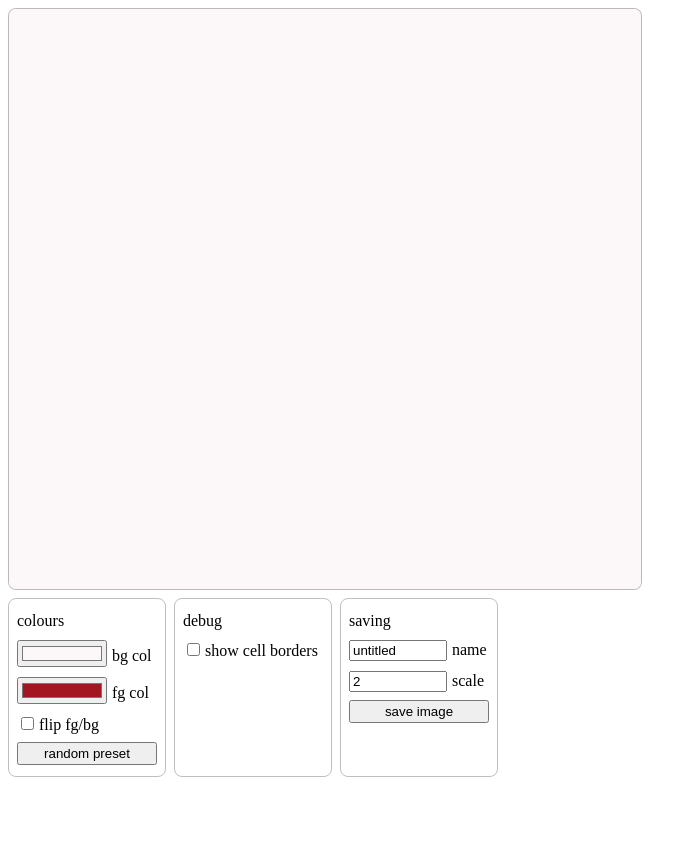
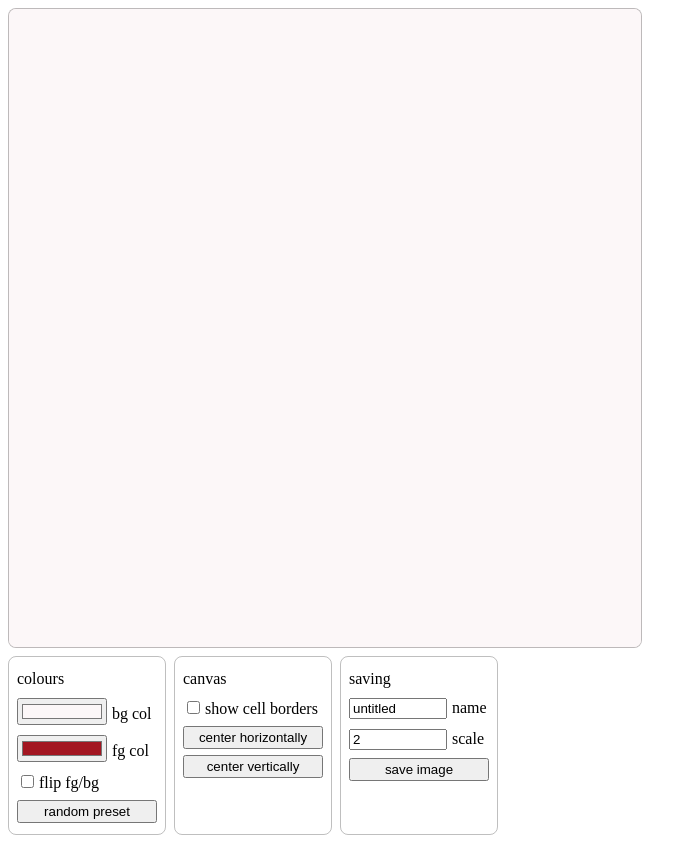
Before and after one commit to timbusuttil/box-drawing, a Vue app: page / in a window 1280 px wide. Shown: the whole page, without its empty margins (0-697 px from the left). Before the commit the page ends 800 px from the top, so only its background shows below. Built offline with nearby package versions, Linux system fonts and the light colour scheme.

Commit message:
centering shortcutes

```diff
--- a/src/App.vue
+++ b/src/App.vue
@@ -1,5 +1,7 @@
 <template>
-  <BoxCanvas :width="21" :height="10" />
+  <BoxCanvas :width="21" :height="11" />
+  <!-- test data for centering -->
+  <!-- <BoxCanvas :width="5" :height="5" :startData="[' ',' ','o','o','o',' ',' ','o','o','o',' ',' ','o','o','o',' ',' ',' ',' ',' ',' ',' ',' ',' ',' ']" /> -->
 </template>
 
 <script>
--- a/src/components/BoxCanvas.vue
+++ b/src/components/BoxCanvas.vue
@@ -19,8 +19,10 @@
       <button @click="setColorsFromPresets">random preset</button>
     </div>
     <div class="control-group">
-      <p>debug</p>
+      <p>canvas</p>
       <label><input type="checkbox" v-model="showBorders">show cell borders</label>
+      <button @click="center('horizontal')">center horizontally</button>
+      <button @click="center('vertical')">center vertically</button>
     </div>
     <div class="control-group">
       <p>saving</p>
@@ -149,16 +151,13 @@ export default {
       if (e.key === 'ArrowLeft') { this.arrowNav('w') } else
       if (e.key === 'ArrowRight') { this.arrowNav('e') } else
       if (e.key === 'Escape') { this.selectedCells = [] } else
-      if (e.key === 'a' && e.metaKey) { this.selectAll() } else
+      if (e.key === 'a' && e.metaKey) { e.preventDefault(); this.selectAll() } else
       if (e.key === 'b' && e.metaKey) { this.boxShortcut() } else
       if (e.key === 'x' && e.metaKey) { this.cut() } else
       if (e.key === 'c' && e.metaKey) { this.copy() } else
       if (e.key === 'v' && e.metaKey) { this.paste() } else
       if (e.key === 'Enter') { this.newline() } else
-      if (e.key === 'Backspace') {
-        e.preventDefault();
-        this.applyInput('DEL', [], this.selectedCells.length === 1);
-      } else
+      if (e.key === 'Backspace') { e.preventDefault(); this.applyInput('DEL', [], this.selectedCells.length === 1) } else
 
       // characters
       if (this.mode === 'borders') {
@@ -255,29 +254,30 @@ export default {
         const boxWidth = maxX - minX;
         const boxHeight = maxY - minY;
 
-        // if 1 cell vertical but >1 horizontal, draw row?
-        // if 1 cell horizontal but >1 vertical, draw column?
-        // if >1 both, draw box
-        if (boxWidth > 1 &&  boxHeight > 1) {
-          // corners
+        // top/bottom
+        if (boxWidth > 1) {
+          let hCells = [];
+          for (let x = 0; x <= boxWidth; x++) {
+            hCells.push(this.cellByCoords(minX + x, minY));
+            hCells.push(this.cellByCoords(minX + x, maxY));
+          }
+          this.applyInput('─', hCells);
+        }
+        // left/right
+        if (boxHeight > 1) {
+          let vCells = [];
+          for (let y = 0; y <= boxHeight; y++) {
+            vCells.push(this.cellByCoords(minX, minY + y));
+            vCells.push(this.cellByCoords(maxX, minY + y));
+          }
+          this.applyInput('│', vCells);
+        }
+        // corners
+        if (boxWidth >= 1 && boxHeight >= 1) {
           this.applyInput('╭', [this.cellByCoords(minX, minY)]);
           this.applyInput('╮', [this.cellByCoords(maxX, minY)]);
           this.applyInput('╰', [this.cellByCoords(minX, maxY)]);
           this.applyInput('╯', [this.cellByCoords(maxX, maxY)]);
-          // top/bottom
-          let hCells = [];
-          for (let x = 1; x < boxWidth; x++) {
-            hCells.push(this.cellByCoords(minX + x, minY));
-            hCells.push(this.cellByCoords(minX + x, maxY));
-          }
-          this.applyInput('─', hCells);
-          // left/right
-          let vCells = [];
-          for (let y = 1; y < boxHeight; y++) {
-            vCells.push(this.cellByCoords(minX, minY + y));
-            vCells.push(this.cellByCoords(maxX, minY + y));
-          }
-          this.applyInput('│', vCells);
         }
       }
     },
@@ -304,14 +304,65 @@ export default {
     },
     paste() {
       if (this.selectedCells.length > 0 && this.clipboard.x !== -1) {
+        const startCell = this.selectedCells.length === 1 ? this.selectedCells[0] : this.lastSelected;
         this.clipboard.contents.forEach((item) => {
-          this.applyInput(item.data, [this.lastSelected + item.xoff + (item.yoff * this.width)]);
+          this.applyInput(item.data, [startCell + item.xoff + (item.yoff * this.width)]);
         });
       }
     },
     newline() {
       this.selectedCells = [this.lastSelected + this.width];
       this.lastSelected = this.selectedCells[0];
+    },
+    center(direction) {
+      // get bounds of non-blank cells
+      // and create temp array
+      let minX = 999;
+      let minY = 999;
+      let maxX = -1;
+      let maxY = -1;
+      let tempArray = [];
+      this.currentData.forEach((cell, i) => {
+        tempArray.push(' ');
+        if (cell !== ' ') {
+          const coords = this.coordsByCell(i);
+          if (coords[0] < minX) minX = coords[0];
+          if (coords[0] < minY) minY = coords[1];
+          if (coords[0] > maxX) maxX = coords[0];
+          if (coords[0] > maxY) maxY = coords[1];
+        }
+      });
+
+      // calc distance to move in both directions
+      const boxWidth = 1 + maxX - minX;
+      const boxHeight = 1 + maxY - minY;
+      const distX = minX - Math.floor((this.width - boxWidth) / 2);
+      const distY = minY - Math.floor((this.height - boxHeight) / 2);
+
+      // copy contents across based on direction
+      if (direction === 'horizontal' || direction === 'both') {
+        this.currentData.forEach((cell, i) => {
+          const coords = this.coordsByCell(i);
+          const target = [coords[0] + distX, coords[1]];
+          let newContents = ' ';
+          if (target[0] > -1 && target[0] < this.width) newContents = this.currentData[this.cellByCoords(...target)];
+          tempArray[i] = newContents;
+          // console.log(cell, coords, newContents, target);
+        });
+      }
+      if (direction === 'vertical' || direction === 'both') {
+        this.currentData.forEach((cell, i) => {
+          const coords = this.coordsByCell(i);
+          const target = [coords[0], coords[1] + distY];
+          let newContents = ' ';
+          if (target[1] > -1 && target[1] < this.height) newContents = this.currentData[this.cellByCoords(...target)];
+          tempArray[i] = newContents;
+          // console.log(cell, coords, newContents, target);
+        });
+      }
+
+      // copy temp array to data
+      this.currentData = tempArray;
     },
     async saveImage() {
       const el = document.getElementById('box-renderer');
```
